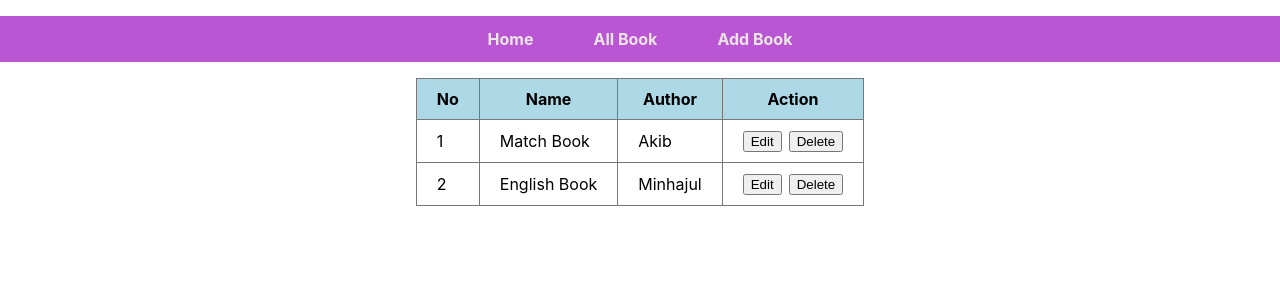
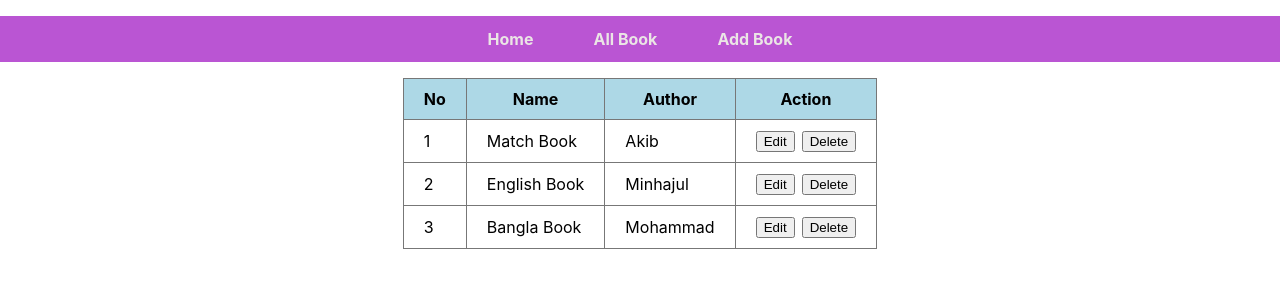
Before and after one commit to minhazul69/redux-todo-app, a React (Create React App) app: page /all-book in a window 1280 px wide. Shown: the top 300 px of the page. Built offline with nearby package versions, Linux system fonts and the light colour scheme.

Commit message:
initial data added

```diff
--- a/src/Features/Book/BooksSlice.js
+++ b/src/Features/Book/BooksSlice.js
@@ -4,6 +4,7 @@ const initialBooks = {
   books: [
     { id: 1, title: "Match Book", author: "Akib" },
     { id: 2, title: "English Book", author: "Minhajul" },
+    { id: 3, title: "Bangla Book", author: "Mohammad" },
   ],
 };
 const bookSlice = createSlice({
```
